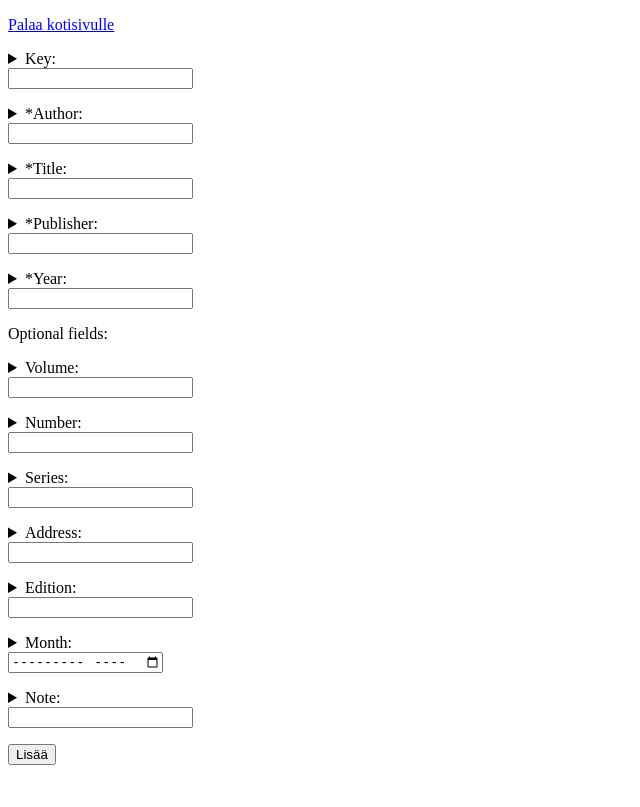
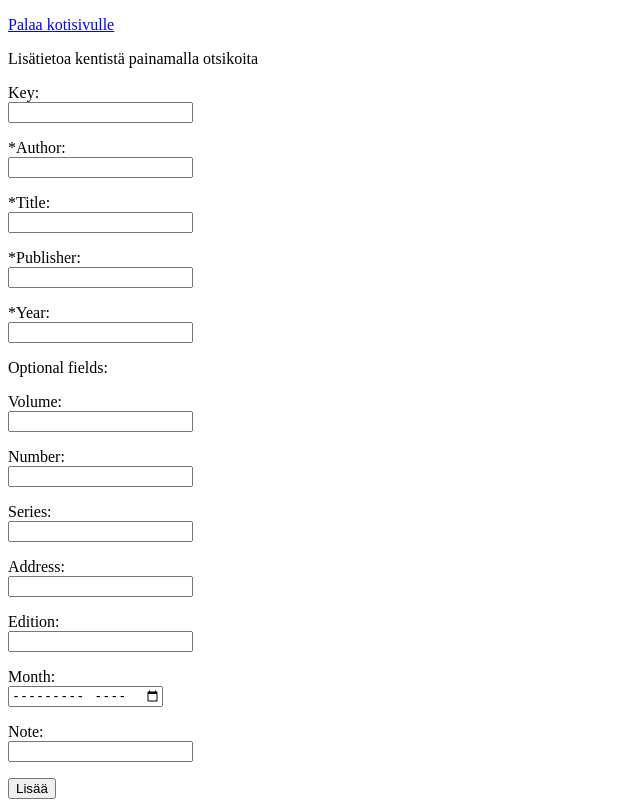
Before and after one commit to saarapasonen/pingviinit, a Flask app: template src/templates/book.html in a window 1280 px wide. Shown: the whole page, without its empty margins (0-640 px from the left). Before the commit the page ends 765 px from the top, so only its background shows below. Run offline with Flask 3, Linux system fonts and the light colour scheme; the template is opened without the code that fills it, so the values that code supplies are empty.

Commit message:
Change details tag style

```diff
--- a/src/templates/book.html
+++ b/src/templates/book.html
@@ -8,6 +8,13 @@ Luo kirja
 <p>
   <a href="/">Palaa kotisivulle</a>
 </p>
+
+<style>
+  summary {
+  list-style-type: '';
+}
+</style>
+<p>Lisätietoa kentistä painamalla otsikoita</p>
 
 {% with messages = get_flashed_messages() %}
 {% if messages %}
```
Also changed, not shown: src/templates/article.html (+7 -0 lines), src/templates/inproceedings.html (+7 -0 lines).
